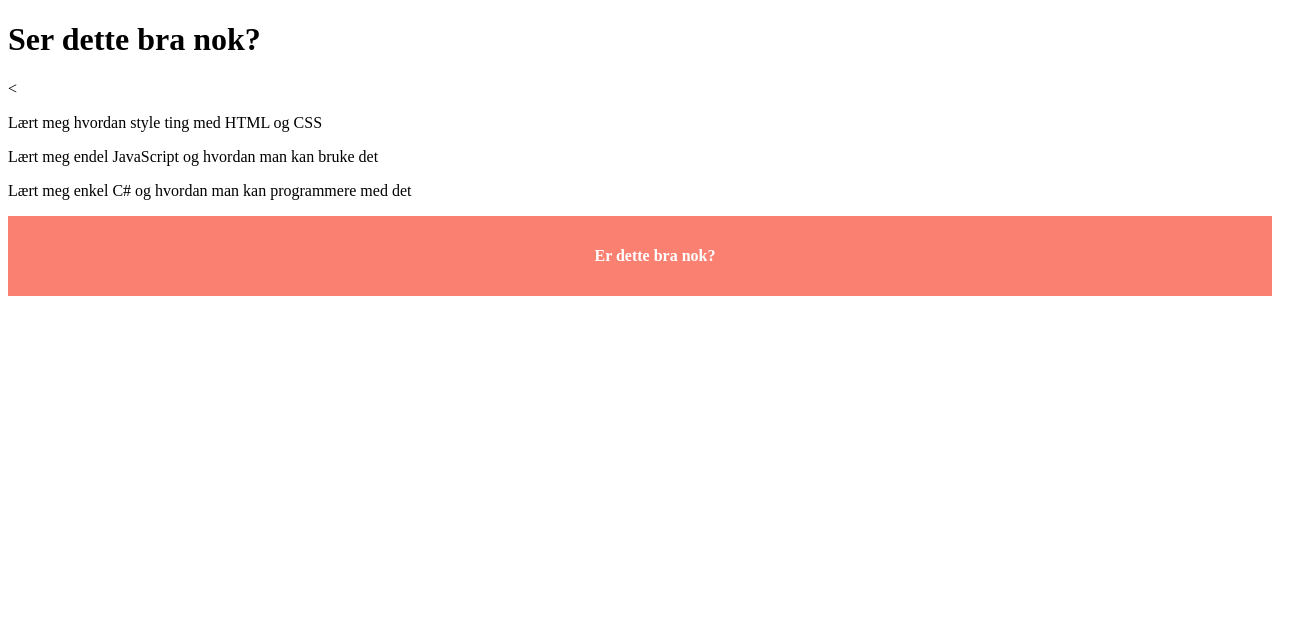
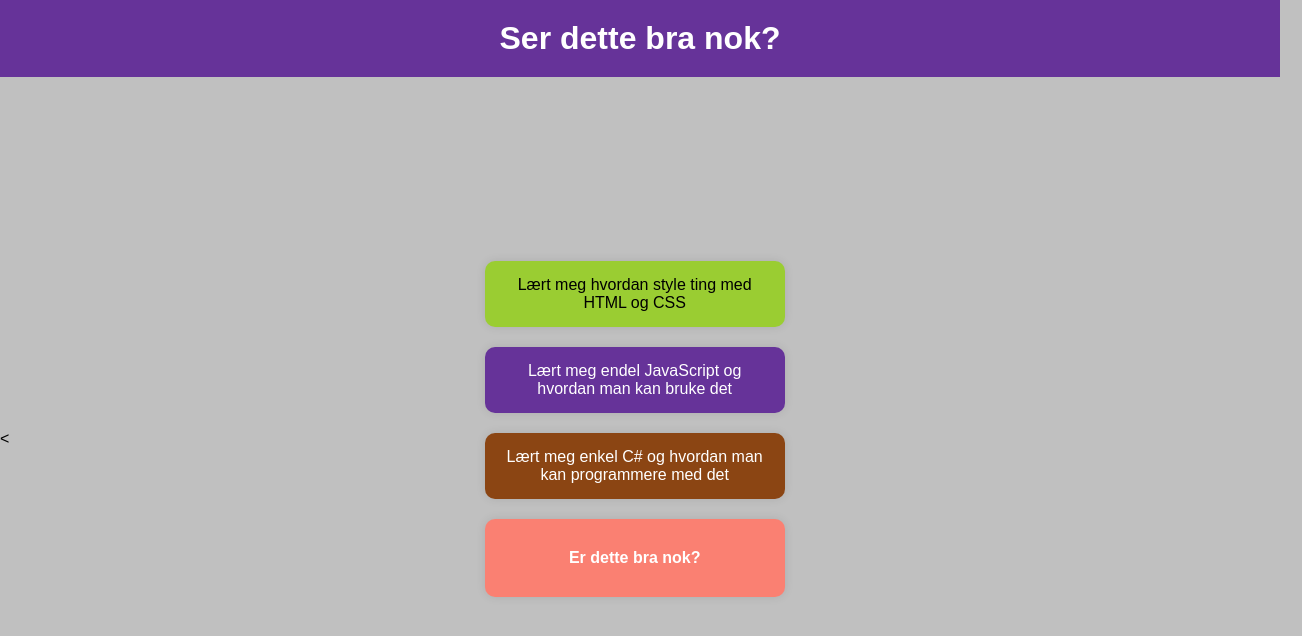
Before and after one commit to BJ-Kodehode/Nettside-med-hva-man-kan, a plain HTML site: page index.html in a window 1280 px wide. Shown: the whole page, 1302 px wide, since content can reach past the window. Drawn offline with Linux system fonts and the light colour scheme.

Commit message:
styles.css update

```diff
--- a/styles.css
+++ b/styles.css
@@ -1,22 +1,114 @@
+/* Reset-stil for å fjerne standardmarginer og padding */
+* {
+    margin: 0;
+    padding: 0;
+    box-sizing: border-box;
+    font-family: Arial, sans-serif;
+}
+
+/* Bakgrunn og header-styling */
+body {
+    text-align: center;
+    background-color: silver;
+    display: flex;
+    flex-direction: column;
+    min-height: 100vh;
+}
+
+header {
+    background-color: rebeccapurple;
+    color: white;
+    padding: 20px;
+    width: 100%;
+}
+
+h1 {
+    font-size: 2em;
+}
+
+/* Hovedinnhold */
+main {
+    display: flex;
+    align-items: center;
+    justify-content: center;
+    flex-grow: 1;
+    width: 100%;
+}
+
+/* Sentrer container i midten av skjermen */
+.container {
+    display: flex;
+    flex-direction: column;
+    align-items: center;
+    gap: 20px;
+}
+
+/* Bokser */
+.box {
+    background: white;
+    padding: 15px;
+    width: 300px;
+    border-radius: 10px;
+    box-shadow: 0 0 10px rgba(0, 0, 0, 0.1);
+    user-select: none;
+    position: relative;
+    animation: floatAround 5s infinite alternate ease-in-out;
+    text-align: center;
+}
+
+/* Animasjon for å få tekstene til å flyte rundt */
+@keyframes floatAround {
+    0% {
+        transform: translate(0, 0);
+    }
+    25% {
+        transform: translate(10px, -10px);
+    }
+    50% {
+        transform: translate(-10px, 10px);
+    }
+    75% {
+        transform: translate(10px, 10px);
+    }
+    100% {
+        transform: translate(-10px, -10px);
+    }
+}
+
+/* Spesifikke farger for forskjellige læringsområder */
+.html {
+    background-color: yellowgreen;
+}
+
+.javascript {
+    background-color: rebeccapurple;
+    color: white;
+}
+
+.csharp {
+    background-color: saddlebrown;
+    color: white;
+}
+
+/* Styling for "god" boksen (knapp) */
 .god {
     background-color: salmon;
     color: white;
-    text-align: center;
     transition: transform 0.2s, background-color 0.3s;
 }
 
-/* Gjør lenken til en knapp */
+/* Gjør lenken til en knapp inni boksen */
 .god a {
     display: block;
     text-decoration: none;
     color: white;
     font-weight: bold;
-    padding: 15px;
     width: 100%;
     height: 100%;
+    padding: 15px;
 }
 
-/* Hover-effekt for bedre feedback */
+/* Hover-effekt */
 .god:hover {
     background-color: darkred;
     transform: scale(1.05);
```
